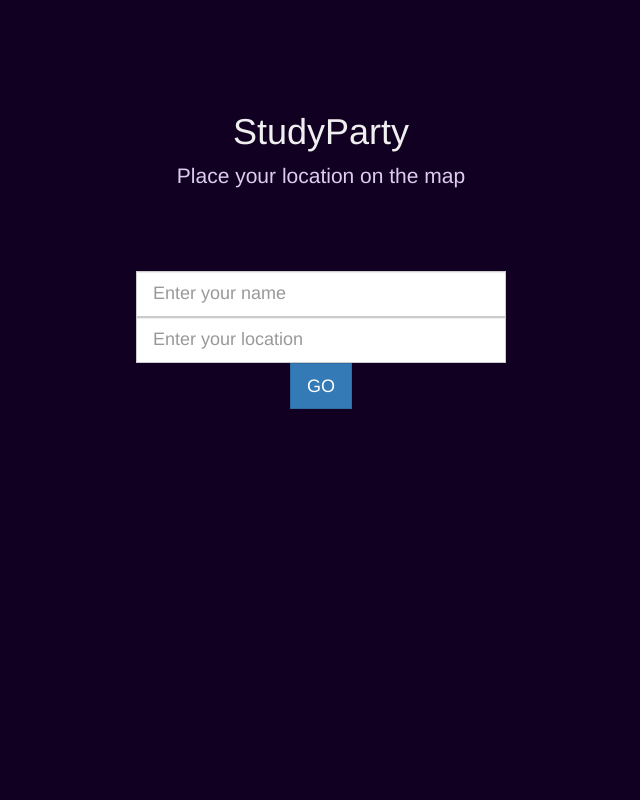
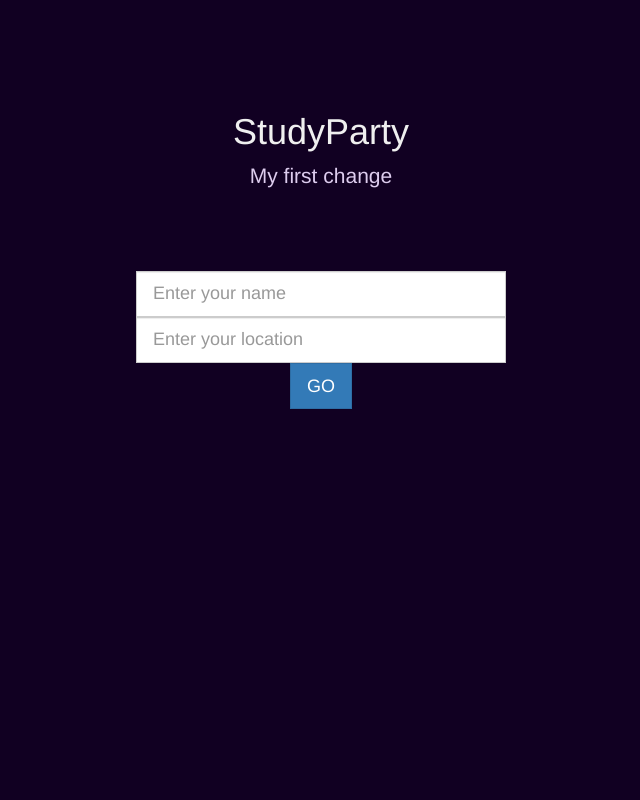
Before and after one commit to sahilshahh/StudyParty, a Flask app: page / in a window 1280 px wide. Shown: the whole page, without its empty margins (319-959 px from the left). Run offline with Flask 2, Linux system fonts and the light colour scheme; some libraries are stand-ins or nearby versions.

Commit message:
My First Change

```diff
--- a/templates/index.html
+++ b/templates/index.html
@@ -22,7 +22,7 @@
         <div class="row">
             <div class="col-lg-12 text-center v-center">
                 <h1><a href="/">StudyParty</a></h1>
-                <p class="lead">Place your location on the map</p>
+                <p class="lead">My first change</p>
                 <br>
                 <br>
                 <br>
```
